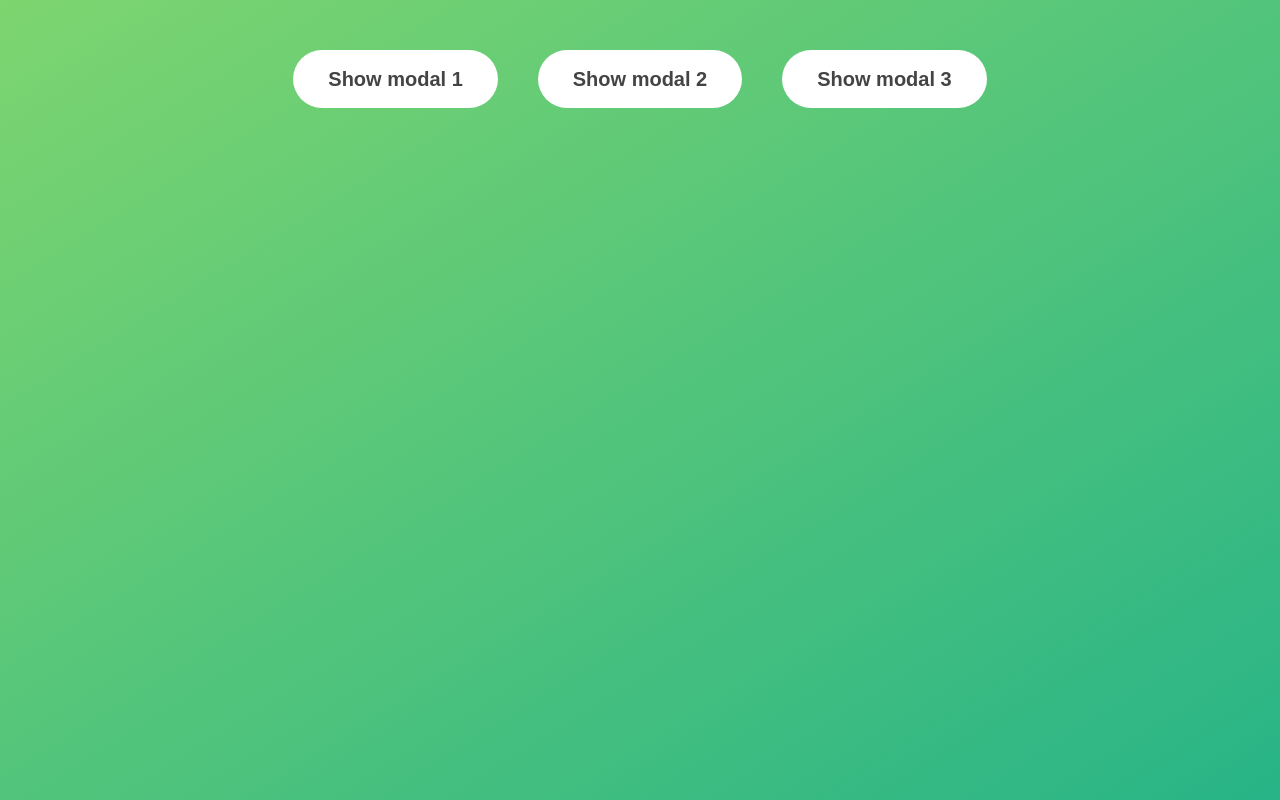
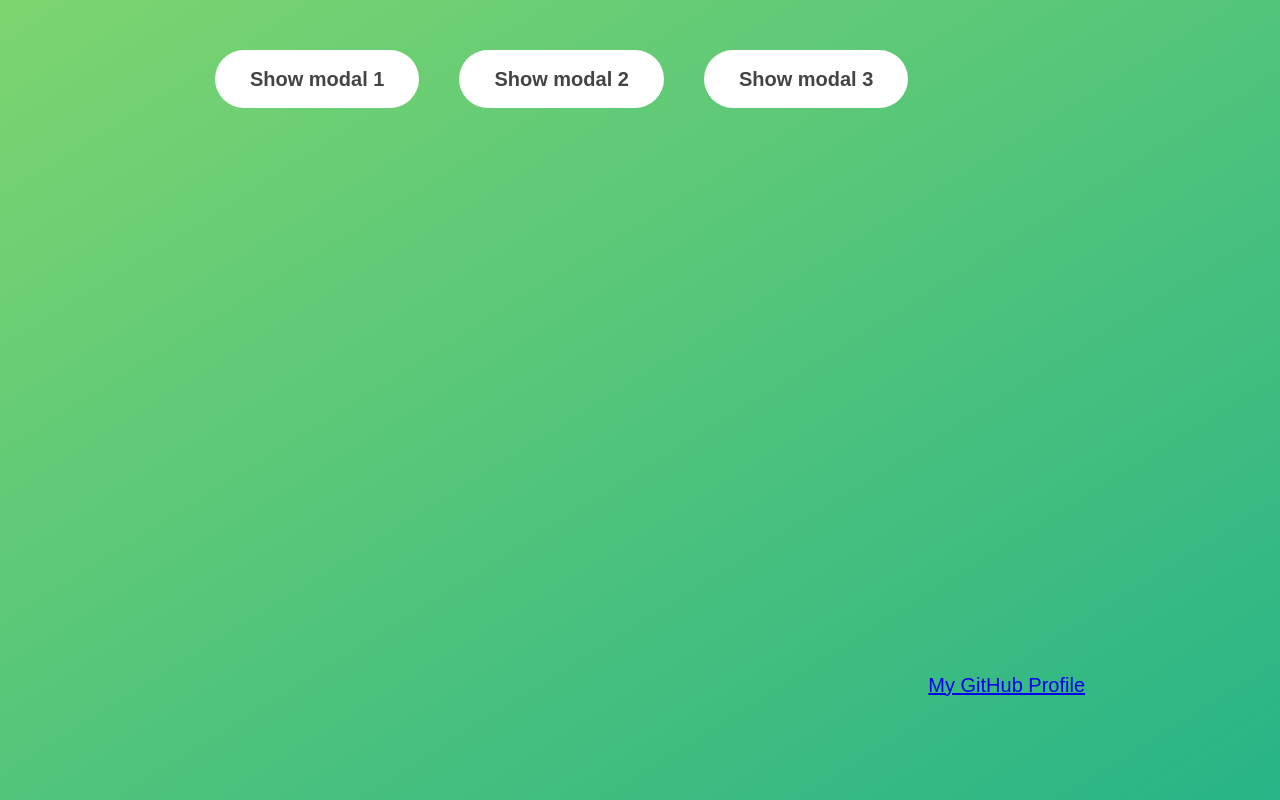
Before and after one commit to osmanyusufakkus/Modal, a plain HTML site: page index.html in a window 1280 px wide. Drawn offline with Linux system fonts and the light colour scheme.

Commit message:
Add GitHub link

```diff
--- a/index.html
+++ b/index.html
@@ -28,5 +28,9 @@
     <div class="overlay hidden"></div>
 
     <script src="script.js"></script>
+    <div class="github">
+      <a href="https://github.com/osmanyusufakkus">
+        <p1>My GitHub Profile</p1>
+      </a>
   </body>
 </html>
--- a/style.css
+++ b/style.css
@@ -7,6 +7,16 @@
 html {
   font-size: 62.5%;
   box-sizing: border-box;
+}
+
+.github {
+  font-size: 2rem;
+  display: flex;
+  justify-content: flex-start;
+  flex-direction: row;
+  align-self: flex-end;
+  margin-bottom: 10rem;
+  color: rgb(0, 0, 0);
 }
 
 body {
```
